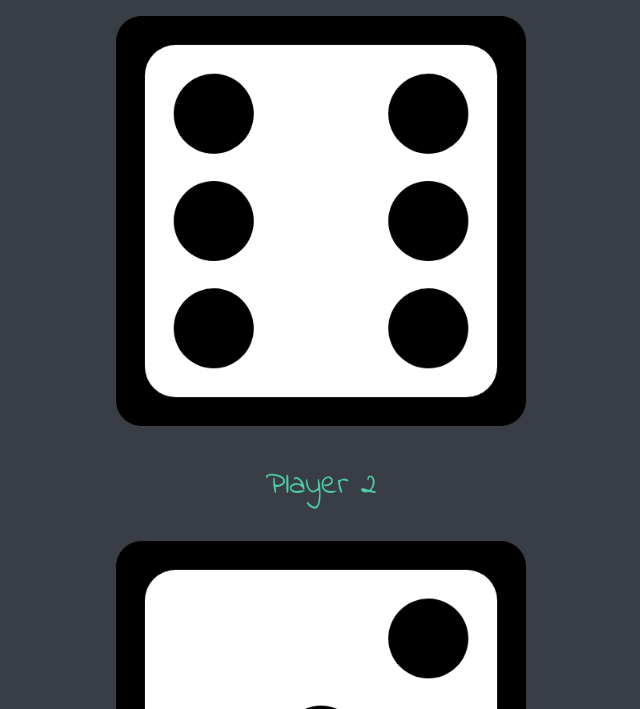
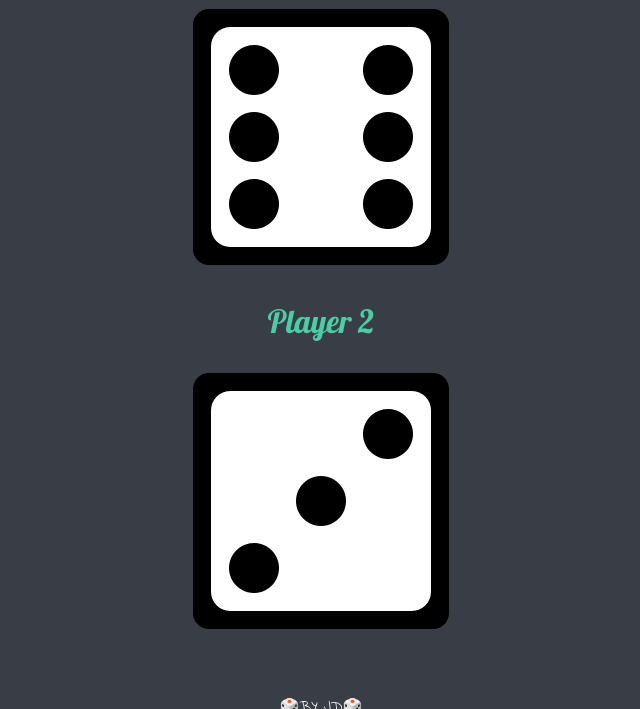
Before and after one commit to JayadevArun/DiceRollPredictor, a plain HTML site: page dicee.html in a window 1280 px wide. Shown: the part 475-1184 px from the top of the page, without its empty margins (319-959 px from the left). Drawn offline with Linux system fonts and the light colour scheme.

Commit message:
Updated Design

```diff
--- a/styles.css
+++ b/styles.css
@@ -25,11 +25,17 @@
   p {
     font-size: 2rem;
     color: #4ECCA3;
-    font-family: 'Indie Flower', cursive;
+    font-family: 'Lobster', cursive;
   }
 
-  img {
-    width: 80%;
+  .img1 {
+    width: 50%;
+    height: 50%;
+  }
+
+  .img2 {
+    width: 50%;
+    height: 50%;
   }
 
   footer {
```
